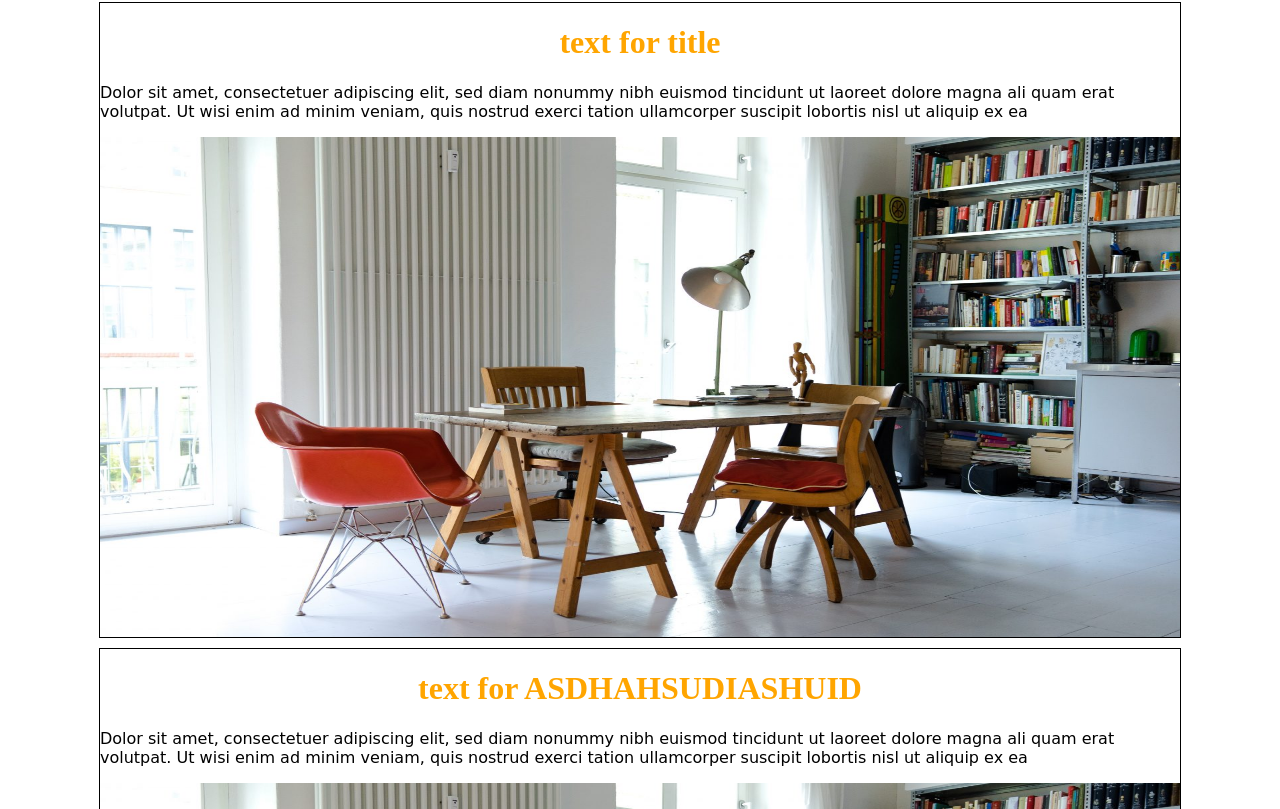
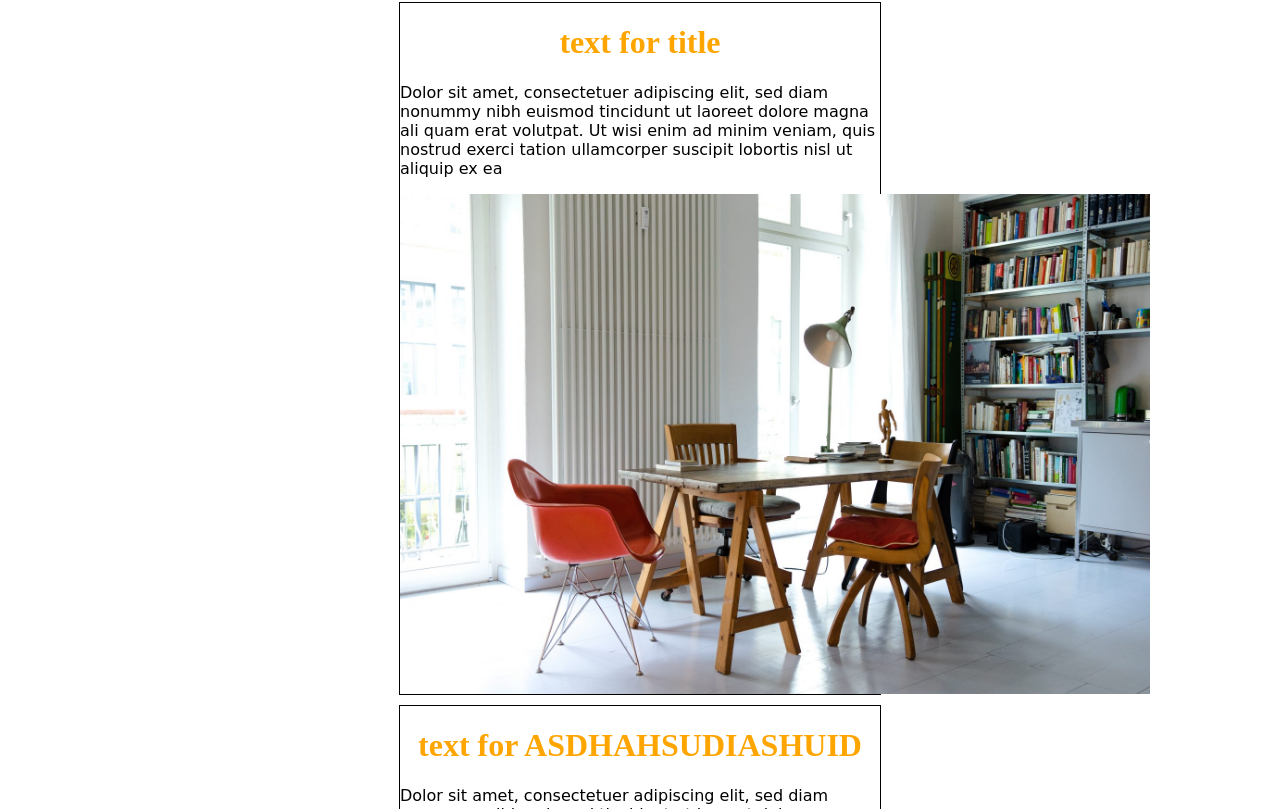
Before and after one commit to wesleyyw8/juca, an Angular app: page /video/1 in a window 1280 px wide. Shown: the part 651-1460 px from the top of the page. Built offline with nearby package versions, Linux system fonts and the light colour scheme.

Commit message:
centraliza as imagens e melhora proporcao na tela

```diff
--- a/src/app/video/video.component.less
+++ b/src/app/video/video.component.less
@@ -6,7 +6,7 @@
 .item {
   border: 1px solid black;
   margin-top: 10px;
-  width: calc(100vw - 200px);
+  width: calc(100vw - 800px);
   &.container {
     h1 {
       text-align: center;
@@ -29,7 +29,7 @@
 }
 
 .orange {
-  background-color: #ee6d47;
+  text-align: center;
 }
 
 .amarelo {
@@ -41,7 +41,6 @@
   width: 100%;
   height: 500px;
   img {
-    width: 100%;
     height: 100%;
   }
 }
```
